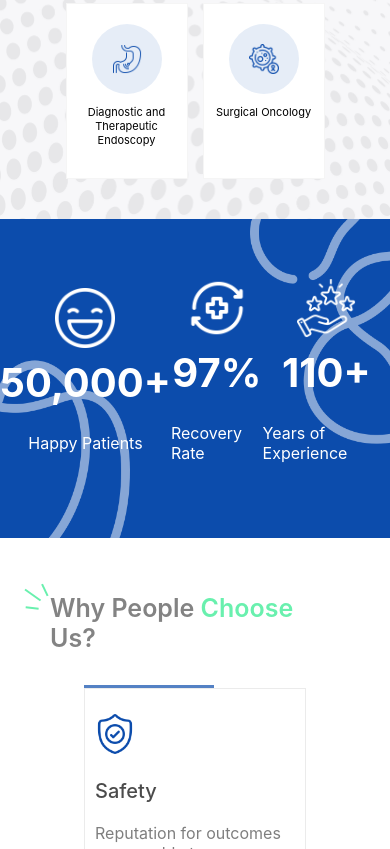
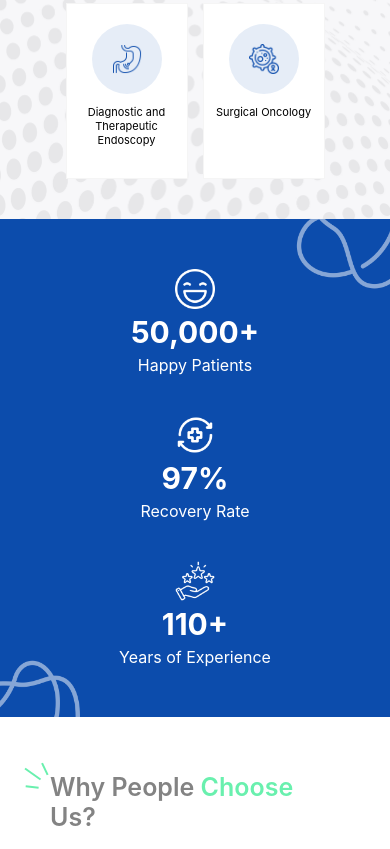
Before and after one commit to ObinnaKelvin/sapphire, a React (Create React App) app: page / in a window 390 px wide. Shown: the part 1375-2224 px from the top of the page. Built offline with nearby package versions, Linux system fonts and the light colour scheme.

Commit message:
Adjusted Stats section on frontend to be mobile-friendly

```diff
--- a/src/View/components/stats/Stats.jsx
+++ b/src/View/components/stats/Stats.jsx
@@ -22,7 +22,7 @@ const Stats = () => {
                     <CountUp end={50000} duration={2} enableScrollSpy={true}/>
                     +
                 </div>
-                <p>Happy Patients</p>
+                <span>Happy Patients</span>
             </div>
             <div className="stats-item">
                 <img src={medical} alt='happy'/>
@@ -30,7 +30,7 @@ const Stats = () => {
                     <CountUp end={97} duration={2} enableScrollSpy={true}/>
                     %
                 </div>
-                <p>Recovery Rate</p>
+                <span>Recovery Rate</span>
             </div>
             <div className="stats-item">
                 <img src={talent} alt='happy'/>
@@ -38,7 +38,7 @@ const Stats = () => {
                     <CountUp end={110} duration={2} enableScrollSpy={true}/>
                     +
                 </div>
-                <p>Years of Experience</p>
+                <span>Years of Experience</span>
             </div>
         </div>
     </div>
--- a/src/View/components/stats/stats.scss
+++ b/src/View/components/stats/stats.scss
@@ -33,7 +33,7 @@
     .stats-wrapper {
         display: flex;
         flex-direction: row;
-        justify-content: space-between;
+        justify-content: space-around;
         // justify-content: center;
         align-items: center;
         // border: 1px solid white;
@@ -60,3 +60,58 @@
         }
     }
 }
+
+
+@media only screen and (min-width: 320px) and (max-width: 400px){ //Mobile
+
+    .stats-container {
+        height: max-content;
+        padding: 50px 0px;
+
+        .shimmer {
+            opacity: 0.5;
+            position: absolute;
+
+            img{
+                width: 150px;
+                height: 150px;
+            }
+        }
+
+        .shimmerOne {
+            right: -30px;
+            margin-top: -500px;
+        }
+
+        .shimmerTwo {
+            left: -70px;
+            margin-top: 500px;
+        }
+
+        .stats-wrapper {
+            display: flex;
+            flex-direction: column;
+            gap: 40px;
+
+            .stats-item {
+
+                display: flex;
+                flex-direction: column;
+                align-items: center;
+                justify-content: center;
+                color: white;
+                gap: 5px;
+
+                img {
+                    width: 40px;
+                    height: 40px;
+                }
+
+                .stats-figures {
+                    font-size: 30px;
+                    font-weight: 700;
+                }
+            }
+        }
+    }
+}
```
